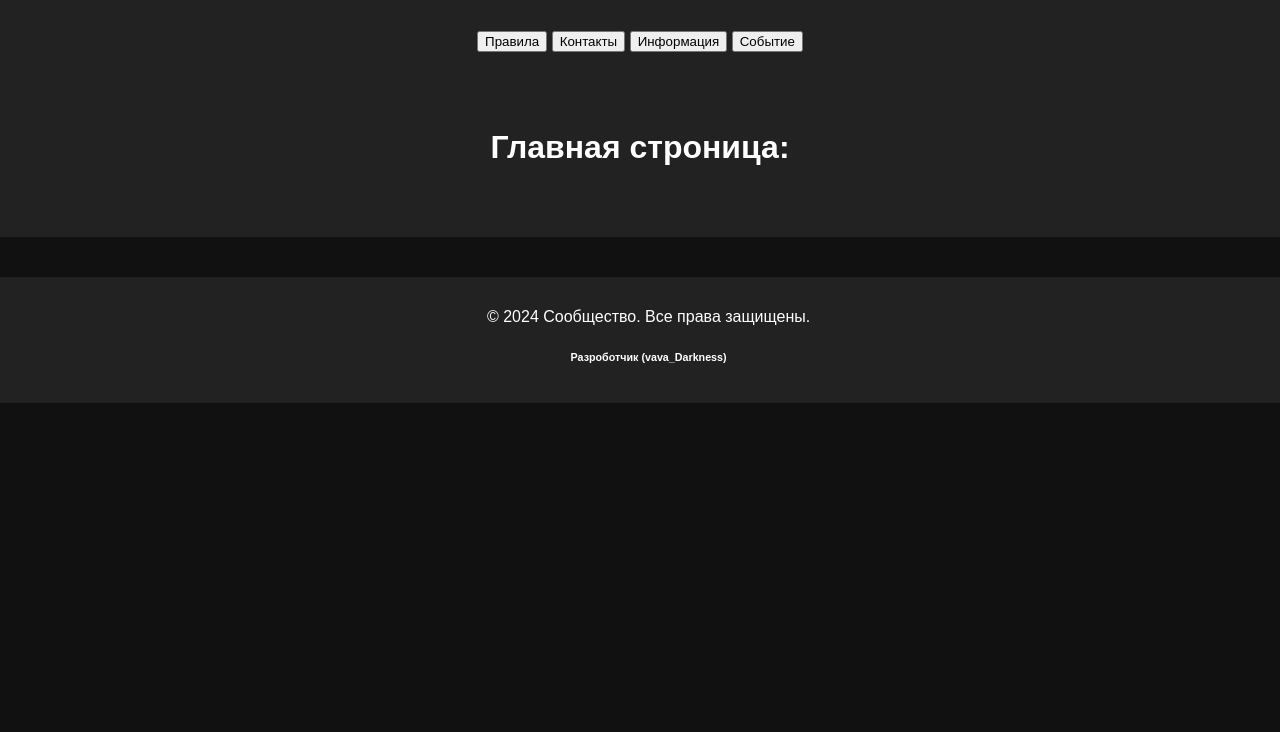
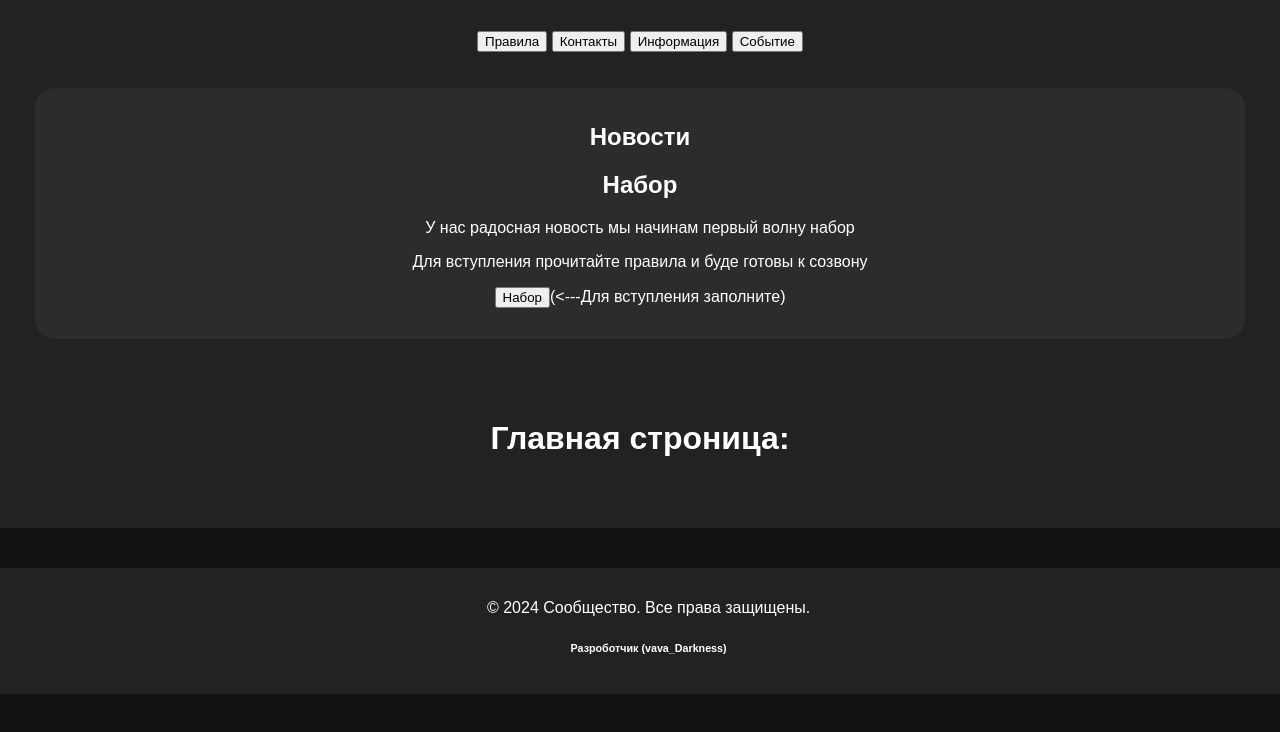
Before and after one commit to vava432/Darkness.io, a plain HTML site: page index.html in a window 1280 px wide. Drawn offline with Linux system fonts and the light colour scheme.

Commit message:
Update index.html

```diff
--- a/index.html
+++ b/index.html
@@ -23,7 +23,13 @@
         </nav>
 
         <main>
-
+<section>
+    <h1>Новости</h1>
+    <h2>Набор</h2>
+    <p>У нас радосная новость мы начинам первый волну набор</p>
+    <p>Для вступления прочитайте правила и буде готовы к созвону</p>
+    <p><button onclick="location.href = 'https://docs.google.com/forms/d/e/1FAIpQLSdqs9n5M9t5L3DWJvKsPINgOAp8LYuFKhini95dgCrtN11TSA/viewform';">Набор</button>(<---Для вступления заполните)</p>
+</section>
         </main>
 
 
```
